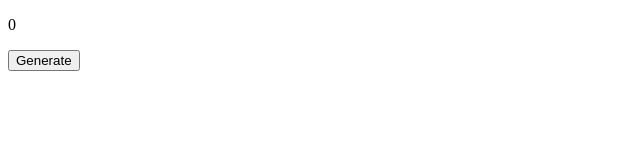
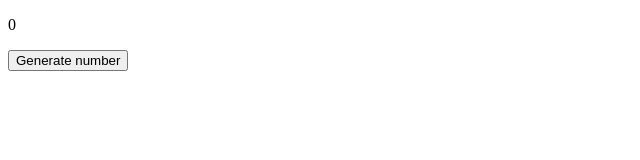
Before and after one commit to chipz68q/webrandnumber, a plain HTML site: page index.html in a window 1280 px wide. Shown: the whole page, without its empty margins (0-640 px from the left). Drawn offline with Linux system fonts and the light colour scheme.

Commit message:
Change button label to "Generate number"

```diff
--- a/index.html
+++ b/index.html
@@ -8,6 +8,6 @@
   </head>
   <body>
     <p id="result">0</p>
-    <button id="buttonGenerator">Generate</button>
+    <button id="buttonGenerator">Generate number</button>
   </body>
 </html>
```
